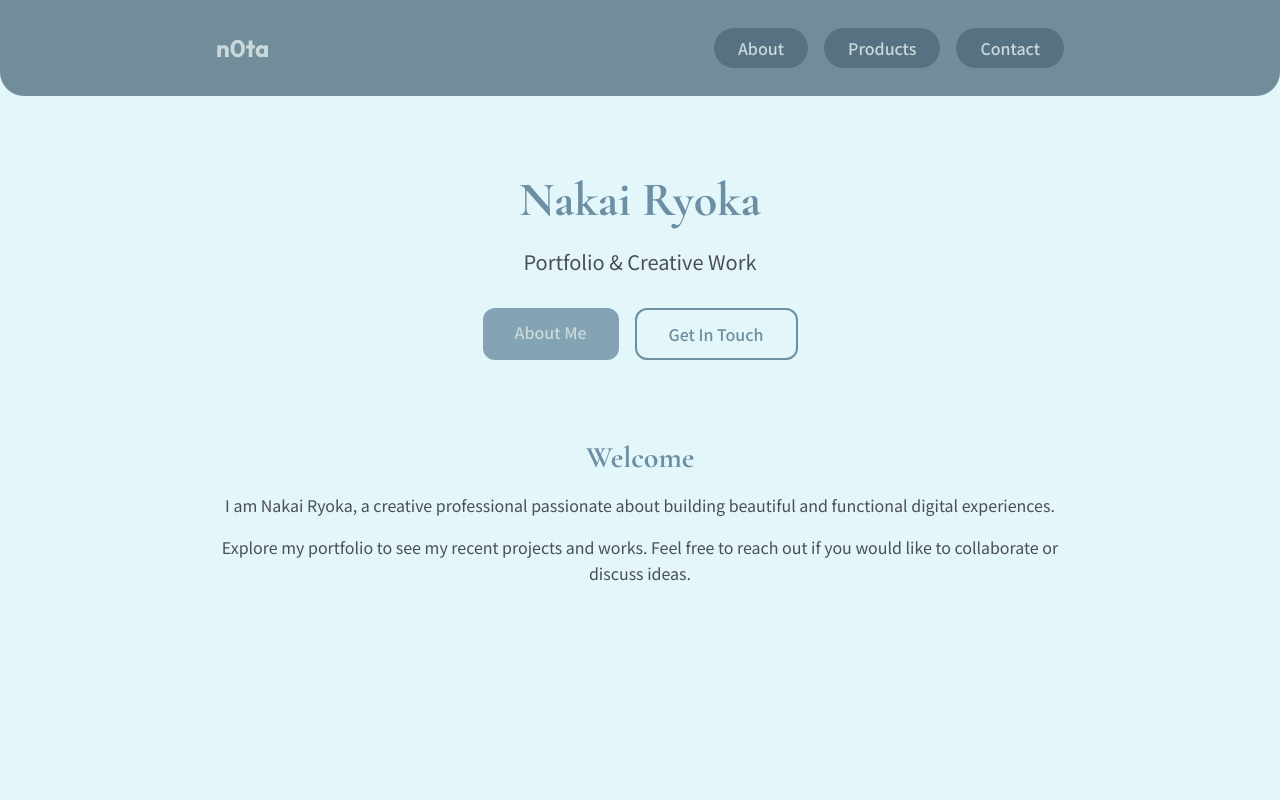
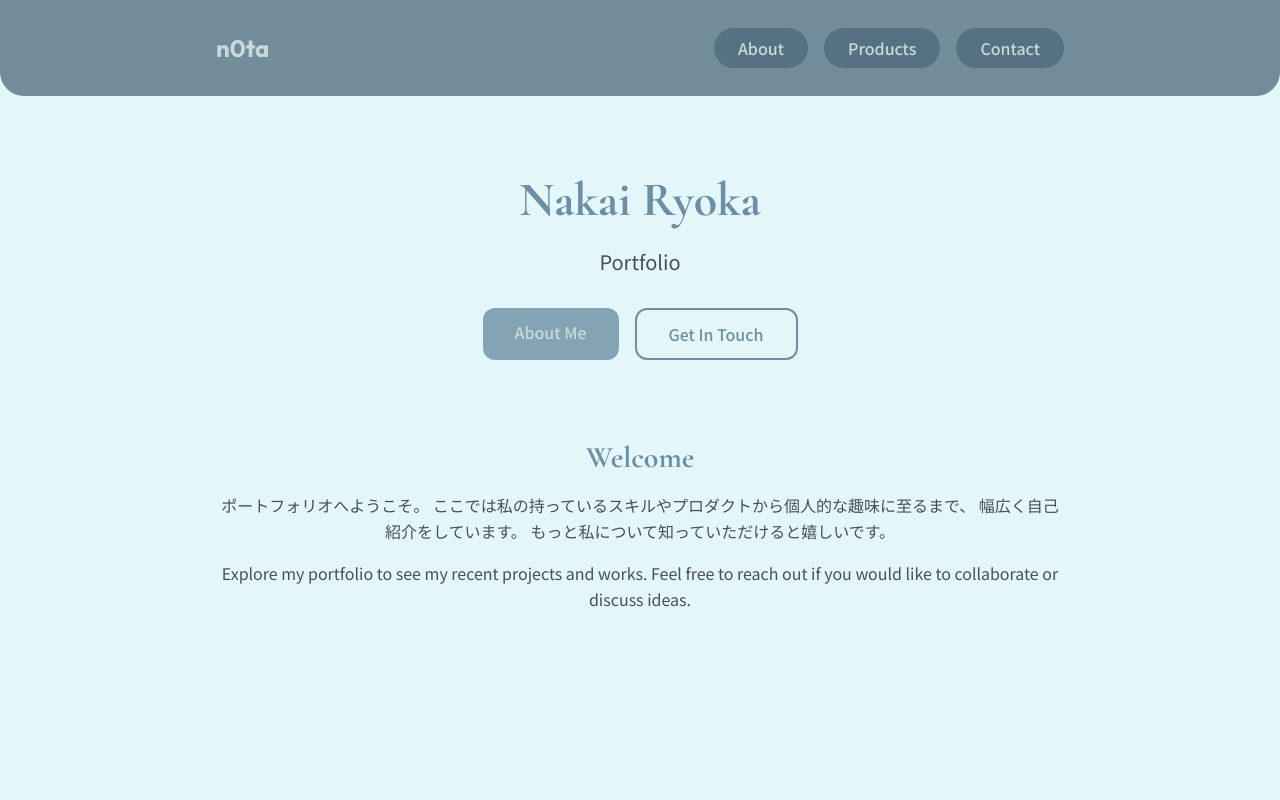
Before and after one commit to ryokcha/n0ta, a Next.js app: page / in a window 1280 px wide. Shown: the top 800 px of the page. Built offline with nearby package versions, Linux system fonts and the light colour scheme; a web font is replaced by a local one.

Commit message:
文言の変更

```diff
--- a/app/about/page.tsx
+++ b/app/about/page.tsx
@@ -9,7 +9,7 @@ export default function About() {
             About Me
           </h2>
           <p className="text-xl text-[#4A4F52]">
-            Learning and growing through creative work.
+            Learning and growing.
           </p>
         </section>
 
@@ -20,7 +20,7 @@ export default function About() {
               Nakai Ryoka
             </h3>
             <p className="text-[#4A4F52] mb-4 leading-relaxed">
-              美しく機能的なデジタル体験を構築することに情熱を持つクリエイティブプロフェッショナルです。デザインと開発に対する強い関心を持ちながら、美学的に優れ、ユーザーに焦点を当てた作品を作成することを目指しています。
+              UIデザインが大好きです。
             </p>
             <p className="text-[#4A4F52] mb-4 leading-relaxed">
               クリエイティブな分野での経験を通じて、継続的な学習と成長の重要性を学びました。協力の力を信じており、思慮深い実行を通じてアイデアを現実のものにすることに力を入れています。
--- a/app/page.tsx
+++ b/app/page.tsx
@@ -10,7 +10,7 @@ export default function Home() {
             Nakai Ryoka
           </h2>
           <p className="text-xl text-[#4A4F52] mb-8">
-            Portfolio & Creative Work
+            Portfolio
           </p>
           <div className="flex gap-4 justify-center">
             <Link
@@ -34,8 +34,10 @@ export default function Home() {
             Welcome
           </h3>
           <p className="text-[#4A4F52] mb-4 leading-relaxed">
-            I am Nakai Ryoka, a creative professional passionate about building
-            beautiful and functional digital experiences.
+            ポートフォリオへようこそ。
+            ここでは私の持っているスキルやプロダクトから個人的な趣味に至るまで、
+            幅広く自己紹介をしています。
+            もっと私について知っていただけると嬉しいです。
           </p>
           <p className="text-[#4A4F52] leading-relaxed">
             Explore my portfolio to see my recent projects and works. Feel free
```
